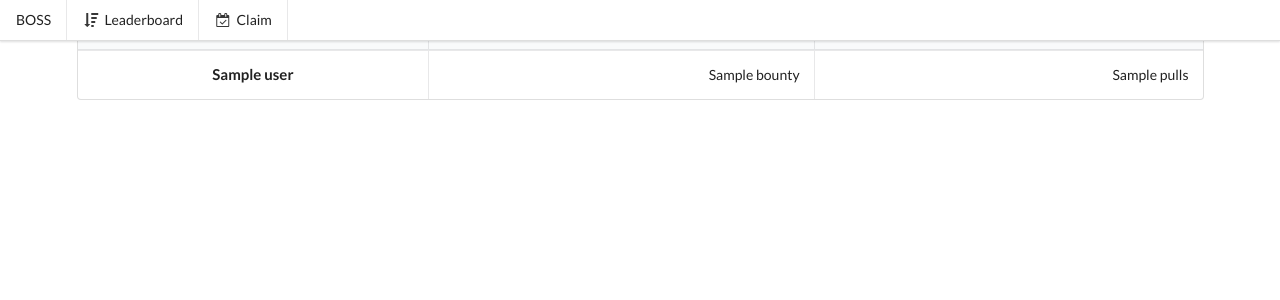
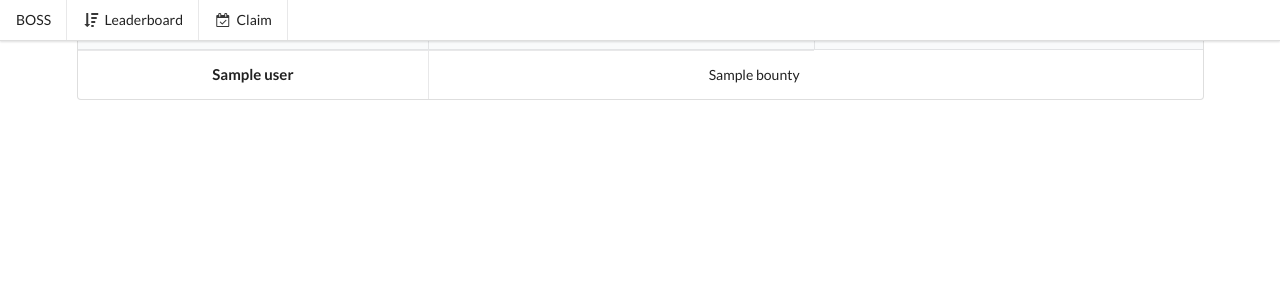
Before and after one commit to coding-blocks/boss, a Node project: template views/leaderboard.hbs in a window 1280 px wide. Shown: the top 300 px of the page. Run offline with Node 20 templates, Linux system fonts and the light colour scheme; the template is opened without the code that fills it: most values are stand-ins (such as "Sample title", 1, 10 or a date in 2020); some libraries are stand-ins or nearby versions.

Commit message:
fix query
Signed-off-by: Arnav Gupta <arnav@codingblocks.com>

```diff
--- a/routes/root.js
+++ b/routes/root.js
@@ -14,7 +14,7 @@ route.get('/leaderboard', (req, res) => {
         attributes: [
             'user',
             [Sequelize.fn('SUM', Sequelize.col('bounty')), 'bounty', 'DESC'],
-            [Sequelize.fn('COUNT', Sequelize.col('bounty')), 'pulls']
+            // [Sequelize.fn('COUNT', Sequelize.col('bounty')), 'pulls']
         ],
         group: 'user',
         where: {
--- a/views/leaderboard.hbs
+++ b/views/leaderboard.hbs
@@ -13,9 +13,9 @@
             <td>
                 <div class="right aligned">{{user.bounty}}</div>
             </td>
-            <td>
-                <div class="right aligned">{{user.pulls}}</div>
-            </td>
+            <!--<td>-->
+                <!--<div class="right aligned">{{user.pulls}}</div>-->
+            <!--</td>-->
         </tr>
     {{/each}}
     </thead>
```
